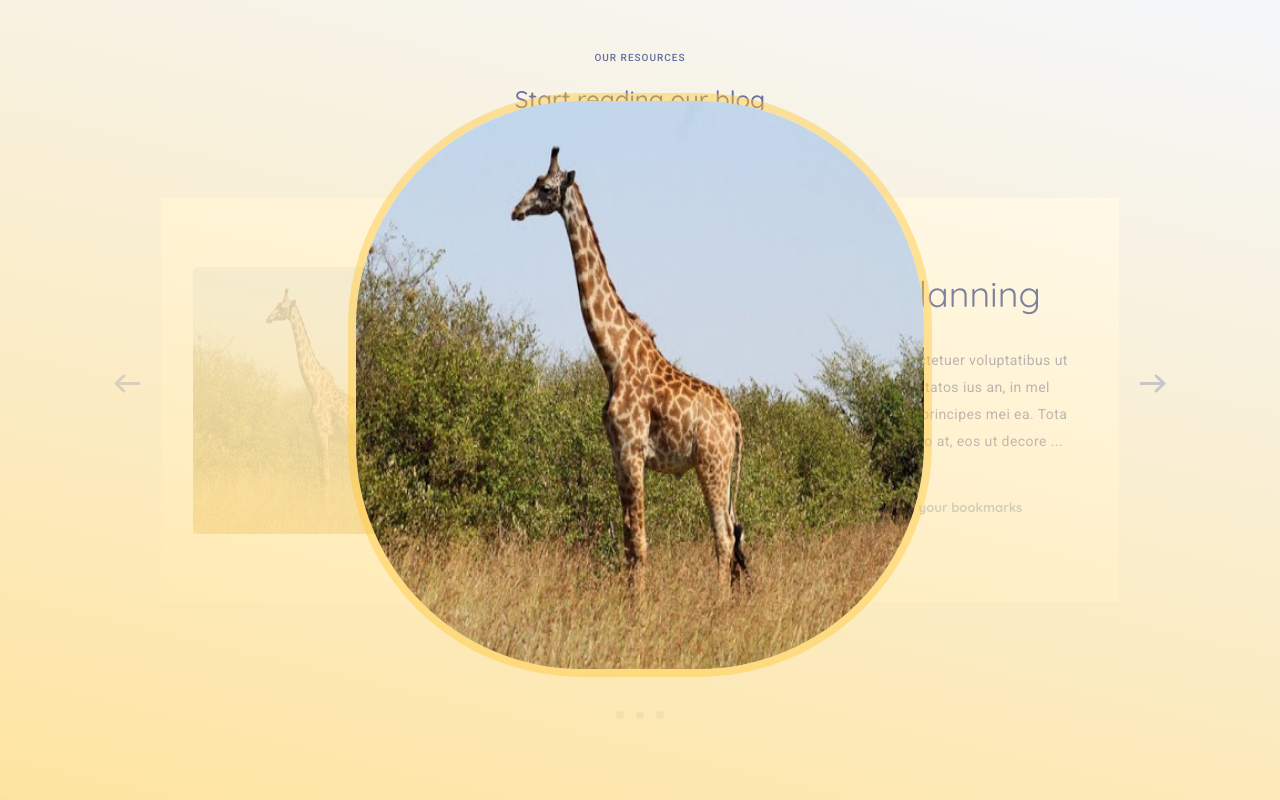
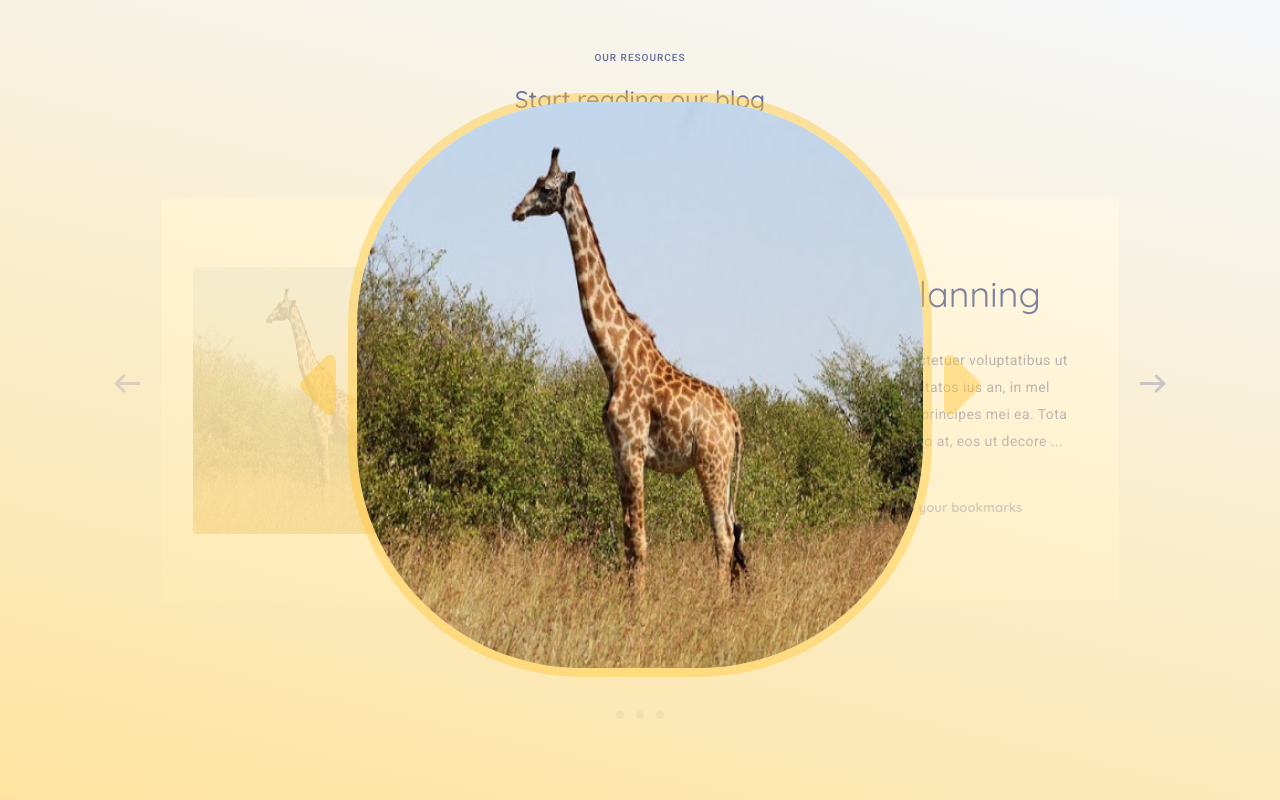
Before and after one commit to DuremarDuremar/Site00, a React (Create React App) app: page / in a window 1280 px wide. Both pictures are taken after a click on the element 326 px from the left and 3149 px from the top of the page. Shown: the part 2749-3549 px from the top of the page. Built offline with nearby package versions, Linux system fonts and the light colour scheme.

Commit message:
blog_log

```diff
--- a/src/bloks/Blog.jsx
+++ b/src/bloks/Blog.jsx
@@ -265,20 +265,45 @@ const Modal = styled.div`
 const ModalImages = styled.div`
   position: absolute;
   z-index: 4;
+  display: flex;
+  align-items: center;
 
   img {
-    border: 8px solid rgba(255, 199, 53, 0.44);
+    border: 9px solid rgba(255, 199, 53, 0.44);
 
     border-radius: 40%;
     display: block;
     width: calc(30vw + 200px);
     height: calc(30vw + 200px);
   }
+
+  i {
+    cursor: pointer;
+    color: rgba(255, 199, 53, 0.44);
+    :hover {
+      color: rgba(255, 199, 153, 0.44);
+    }
+  }
 `;
 
 const Blog = ({ res900, res600 }) => {
   const [modal, setModal] = useState(false);
   const [animals, setAnimals] = useState(null);
+
+  // слайдер
+  const slider = (n) => {
+    const links = [Blog0101, Blog0102, Blog0103];
+    const array = links.sort().filter((item) => {
+      return n === "next" ? item > animals : item < animals;
+    });
+    if (n === "next") {
+      array.length > 0 ? setAnimals(array[0]) : setAnimals(links[0]);
+    } else {
+      array.length > 0
+        ? setAnimals(array[array.length - 1])
+        : setAnimals(links[links.length - 1]);
+    }
+  };
 
   return (
     <Wrapper>
@@ -373,7 +398,15 @@ const Blog = ({ res900, res600 }) => {
         <>
           <Modal onClick={() => setModal(false)}></Modal>
           <ModalImages>
+            <i
+              className="fas fa-caret-left fa-6x"
+              onClick={() => slider("past")}
+            ></i>
             <img src={animals} alt="#" />
+            <i
+              className="fas fa-caret-right fa-6x"
+              onClick={() => slider("next")}
+            ></i>
           </ModalImages>
         </>
       )}
```
